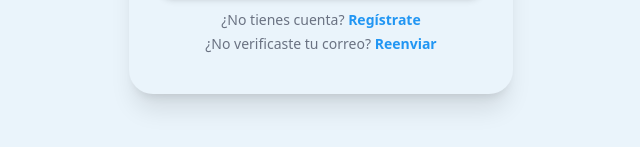
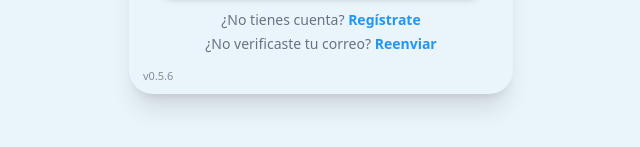
Before and after one commit to Faze-Code-IN6AV/UrBus, a React (Vite) app in the folder client-admin/: page / in a window 1280 px wide. Shown: the part 569-716 px from the top of the page, without its empty margins (319-959 px from the left). Built offline with nearby package versions, Linux system fonts and the light colour scheme; no server answers.

Commit message:
chore: mostrar la versión de la aplicación en la pantalla de login.

```diff
--- a/client-admin/src/features/auth/pages/AuthPage.jsx
+++ b/client-admin/src/features/auth/pages/AuthPage.jsx
@@ -46,6 +46,15 @@ export const AuthPage = () => {
             <div className="relative z-10 flex flex-col items-center px-7 pt-10 pb-10 gap-1 flex-1">
                 {views[view]}
             </div>
+            <span
+                style={{
+                    position: 'absolute', bottom: 10, left: 14,
+                    fontSize: 11, color: '#6b7280', opacity: 0.8,
+                    userSelect: 'none', pointerEvents: 'none',
+                }}
+            >
+                v0.5.6
+            </span>
             </div>
         </div>
         </div>
```
